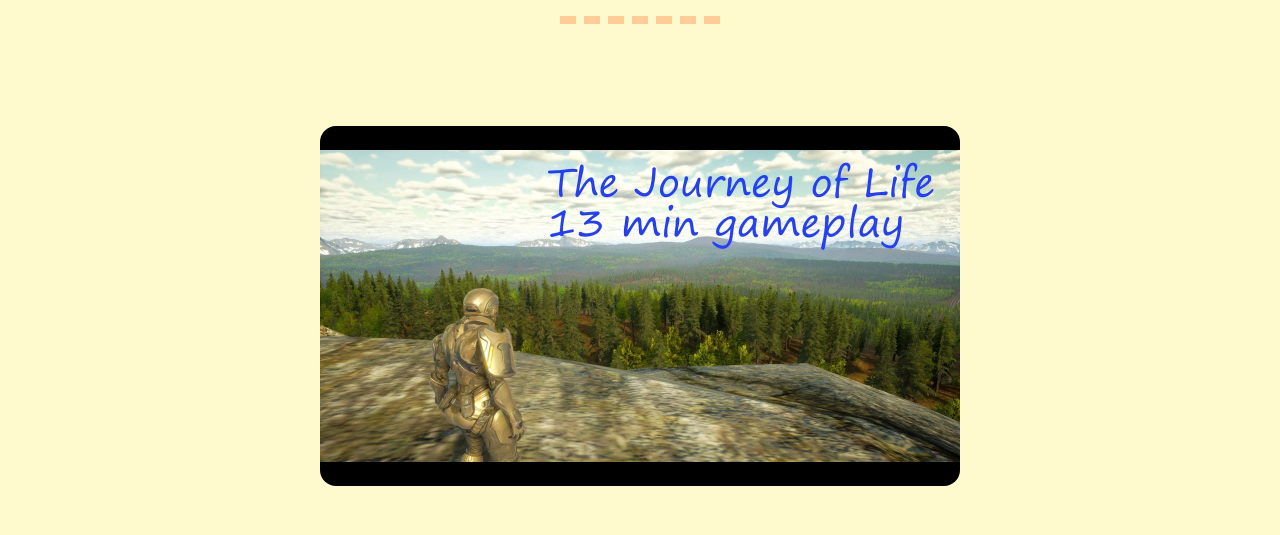
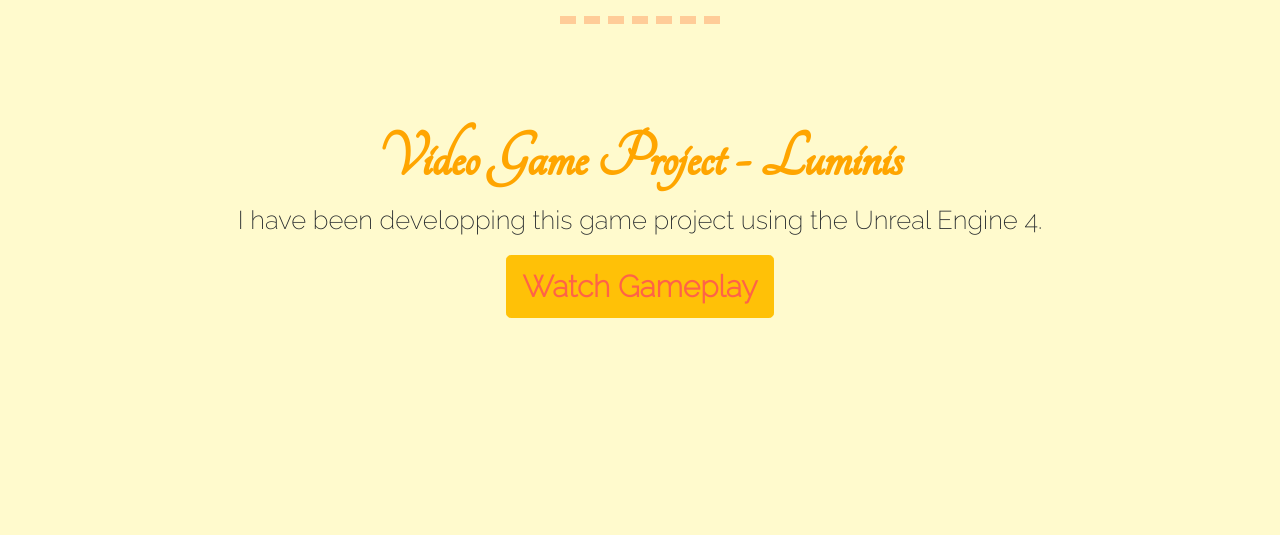
Before and after one commit to Sam5210/CV_Updated_5, a plain HTML site: page index.html in a window 1280 px wide. Shown: the part 2500-3035 px from the top of the page. Drawn offline with nearby package versions, Linux system fonts and the light colour scheme.

Commit message:
Update index.html

```diff
--- a/index.html
+++ b/index.html
@@ -85,7 +85,6 @@
         <!-- <div  onclick="location.href='https://www.youtube.com/watch?v=Ez_1aw0CrH8'" class="clickable"> -->
         <div>
             <div>
-                <img id="Video-Game-Project-Icon" src="images/Video_Game_Project.jpg" alt="Video Game Project">
                 <h2 class="home-page-h2 video-game-text" >Video Game Project - Luminis</h2>
                 <p class="video-game-text">I have been developping this game project using the Unreal Engine 4.</p>
                 <!-- <strong style="display:block; clear:left; margin-top: 5%;">Please click this box to see the video of the project demo.</strong> -->
```
